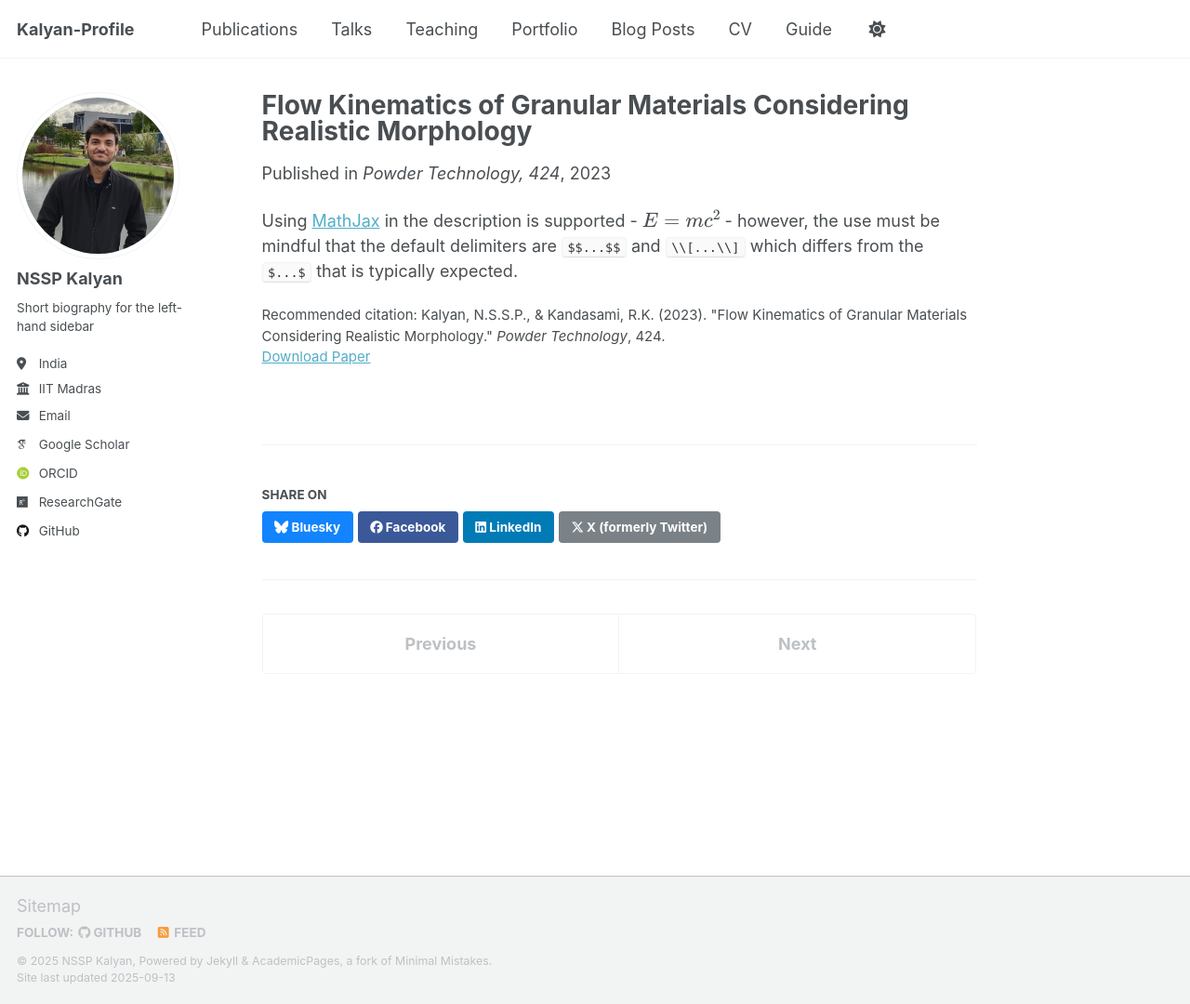
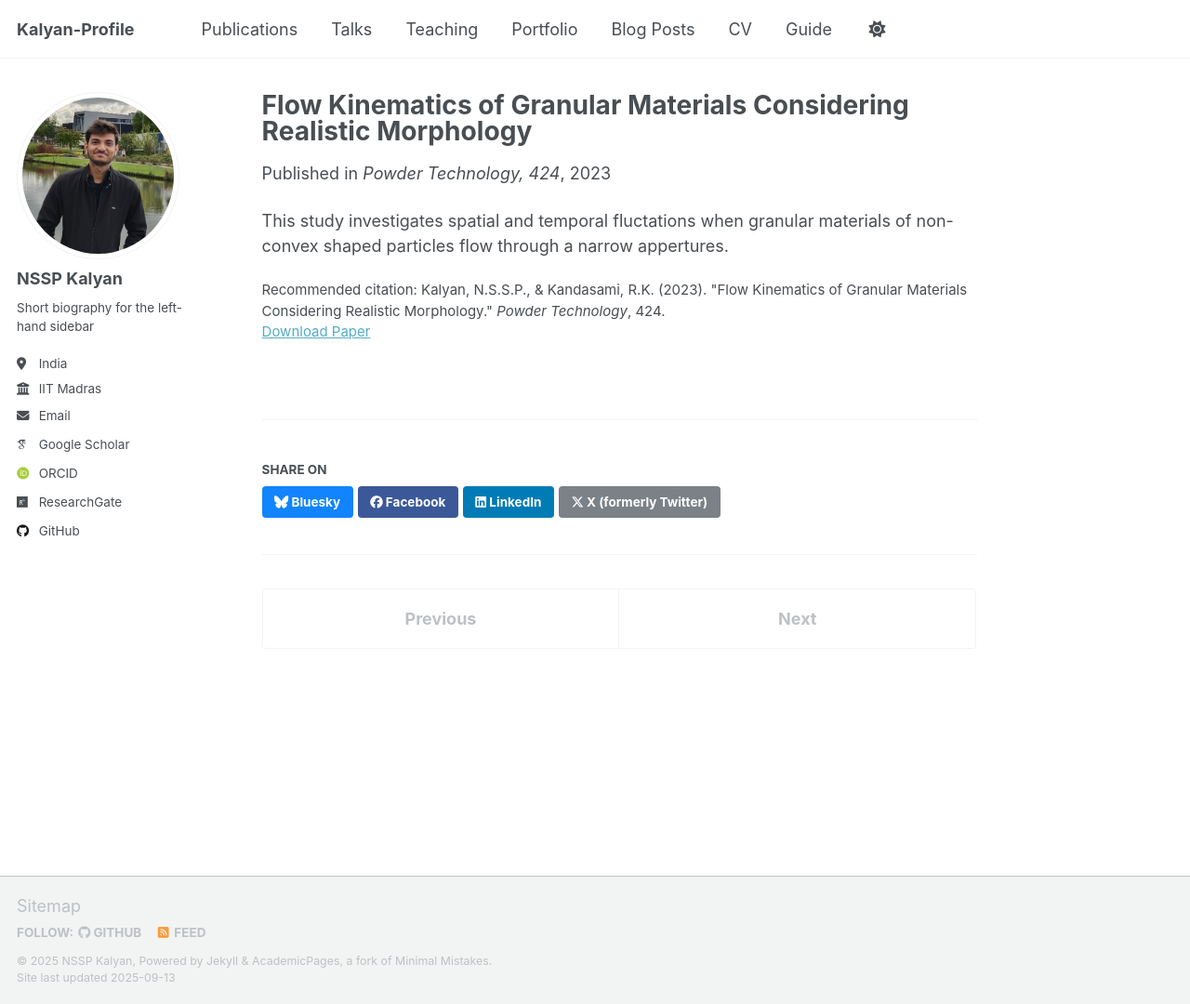
Before and after one commit to pkc137/sudo_template_website, a Jekyll site: the page built from _publications/2025-06-08-paper-title-number-5.md, in a window 1280 px wide and 1080 px high. Shown: the whole window at 93% size. Built offline with Jekyll 4.4.1, drawn with Linux system fonts in a browser that asks for light colours; some web fonts are replaced; a script that is not in the unit is left out.

Commit message:
Update 2025-06-08-paper-title-number-5.md

```diff
--- a/_publications/2025-06-08-paper-title-number-5.md
+++ b/_publications/2025-06-08-paper-title-number-5.md
@@ -3,11 +3,10 @@ title: "Flow Kinematics of Granular Materials Considering Realistic Morphology"
 collection: publications
 category: manuscripts
 permalink: /publication/2023-granular-flow-kinematics
-excerpt: 'This study investigates flow kinematics of granular materials by considering realistic particle morphology.'
 date: 2023-02-01
 venue: 'Powder Technology, 424'
 paperurl: 'https://www.sciencedirect.com/science/article/pii/S0032591023003005'
 citation: 'Kalyan, N.S.S.P., & Kandasami, R.K. (2023). "Flow Kinematics of Granular Materials Considering Realistic Morphology." <i>Powder Technology</i>, 424.'
 ---
 
-Using [MathJax](https://www.mathjax.org/) in the description is supported - $$E=mc^2$$ - however, the use must be mindful that the default delimiters are `$$...$$` and `\\[...\\]` which differs from the `$...$` that is typically expected.
+This study investigates spatial and temporal fluctations when granular materials of non-convex shaped particles flow through a narrow appertures.
```
